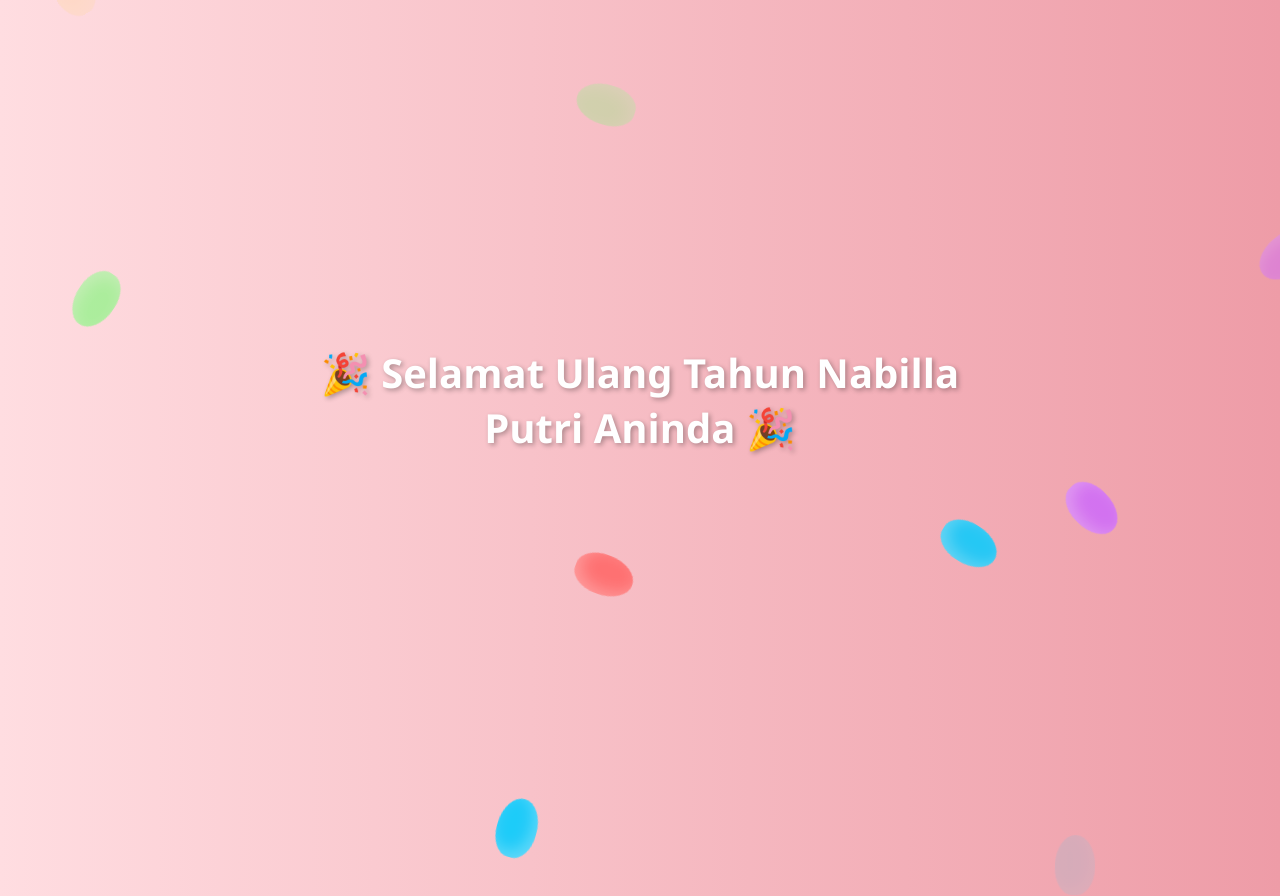
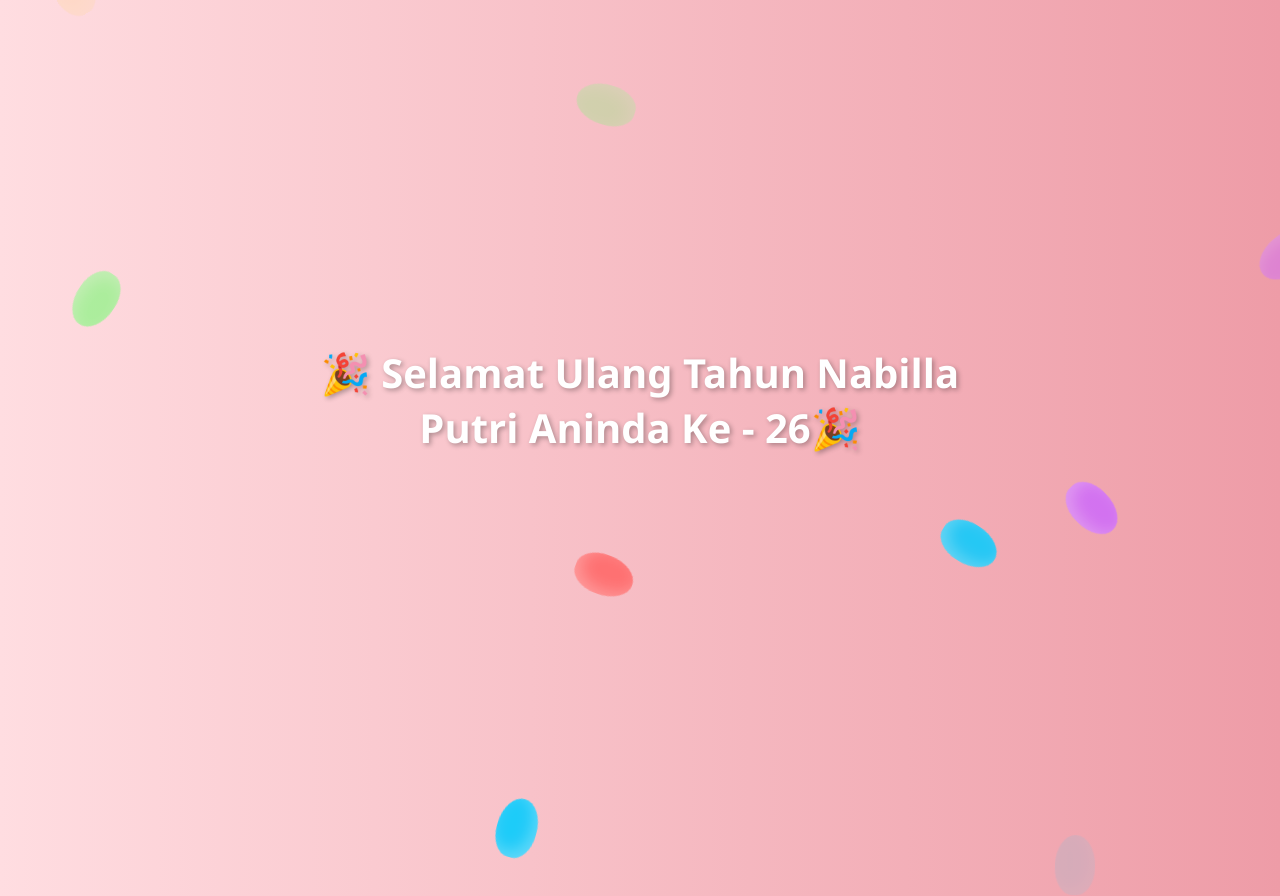
Before and after one commit to Pebryringo/Ultah-Nabilla, a plain HTML site: page Index.html in a window 1280 px wide. Shown: the top 896 px of the page. Drawn offline with Linux system fonts and the light colour scheme.

Commit message:
Index.html

```diff
--- a/Index.html
+++ b/Index.html
@@ -13,7 +13,7 @@
   </audio>
 
   <div class="container">
-    <h1>🎉 Selamat Ulang Tahun Nabilla Putri Aninda 🎉</h1>
+    <h1>🎉 Selamat Ulang Tahun Nabilla Putri Aninda Ke - 26🎉</h1>
   </div>
 
   <script>
```
